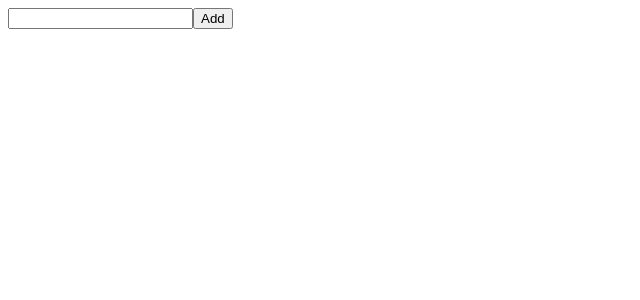
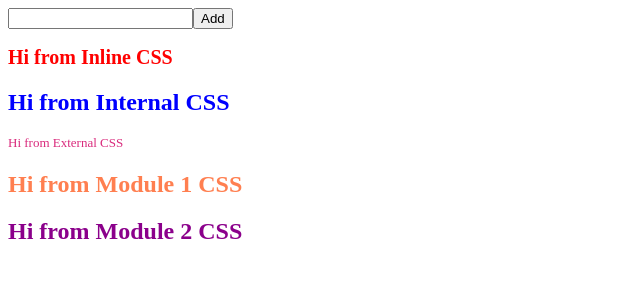
Before and after one commit to Muhammad-Usman-69/reactJS, a React (Vite) app in the folder todolist/: page / in a window 1280 px wide. Shown: the top 300 px of the page, without its empty margins (0-640 px from the left). Built offline with nearby package versions, Linux system fonts and the light colour scheme.

Commit message:
react styling

```diff
--- a/todolist/index.html
+++ b/todolist/index.html
@@ -4,7 +4,7 @@
     <meta charset="UTF-8" />
     <link rel="icon" type="image/svg+xml" href="/vite.svg" />
     <meta name="viewport" content="width=device-width, initial-scale=1.0" />
-    <title>Vite + React</title>
+    <title>To Do List</title>
   </head>
   <body>
     <div id="root"></div>
--- a/todolist/src/App.jsx
+++ b/todolist/src/App.jsx
@@ -1,11 +1,13 @@
 import Input from "./components/Input"
 import List from "./components/List"
+import CSS from "./components/CSS"
 
 function App() {
   return (
     <div className="App">
       <Input />
       <List />
+      <CSS />
     </div>
   )
 }
--- /dev/null
+++ b/todolist/src/components/CSS.jsx
@@ -0,0 +1,23 @@
+// css module , we use it to use different style of same name like we want to use header class but different color for different element
+// we will have to import it and put its name in the className attribute and then class name which the imported file contains
+import stylesOne from "./cssOne.module.css";
+import stylesTwo from "./cssTwo.module.css";
+// in external css we import the css file and put class name using className attributes
+import "../css/style.css";
+// in internal css we put js variable and make that var an object and put css property in it
+const internal = {
+  color: "blue",
+  fontSize: "24px",
+};
+export default function CSS() {
+  // in inline css, the outer bracket refers to javascript and inner refers to object containing styles of it
+  return (
+    <div>
+      <h2 style={{ color: "red", fontSize: "20px" }}>Hi from Inline CSS</h2>
+      <h2 style={internal}>Hi from Internal CSS</h2>
+      <h2 className="heading">Hi from External CSS</h2>
+      <h2 className={stylesOne.header}>Hi from Module 1 CSS</h2>
+      <h2 className={stylesTwo.header}>Hi from Module 2 CSS</h2>
+    </div>
+  );
+}
--- /dev/null
+++ b/todolist/src/components/cssOne.module.css
@@ -0,0 +1,3 @@
+.header {
+  color: coral;
+}
--- /dev/null
+++ b/todolist/src/components/cssTwo.module.css
@@ -0,0 +1,3 @@
+.header {
+  color: darkmagenta;
+}
--- /dev/null
+++ b/todolist/src/css/style.css
@@ -0,0 +1,5 @@
+.heading {
+  color:rgb(217, 42, 124);
+  font-size: small;
+  font-weight: 500;
+}
```
